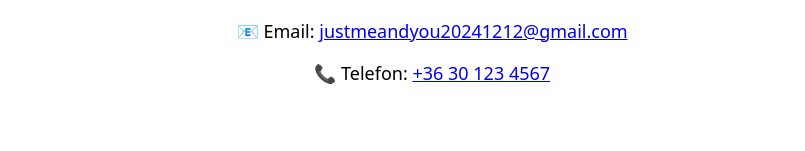
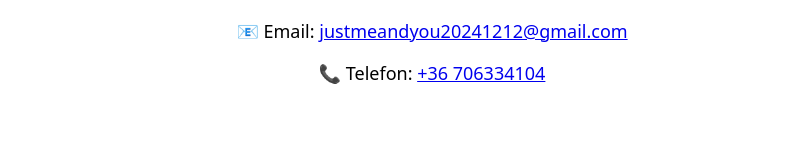
Before and after one commit to zscscandle-website/zscscandle, a Next.js app: page / in a window 1280 px wide. Shown: the part 1276-1427 px from the top of the page, without its empty margins (208-1013 px from the left). Built offline with nearby package versions, Linux system fonts and the light colour scheme.

Commit message:
Update CandleWebsite.jsx

```diff
--- a/components/CandleWebsite.jsx
+++ b/components/CandleWebsite.jsx
@@ -87,7 +87,7 @@ export default function CandleWebsite() {
   <p style={{ fontSize: "18px" }}>
     📞 Telefon:{" "}
     <a href="tel:+36706334104">
-      +36 30 123 4567
+      +36 706334104
     </a>
   </p>
 </section>
```
